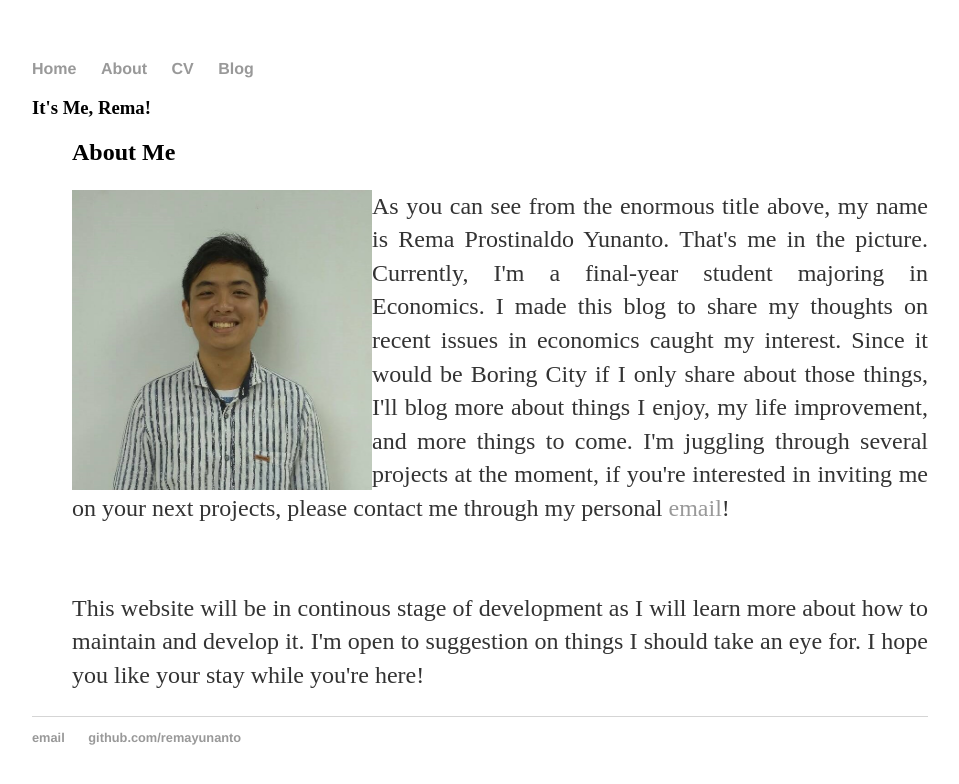
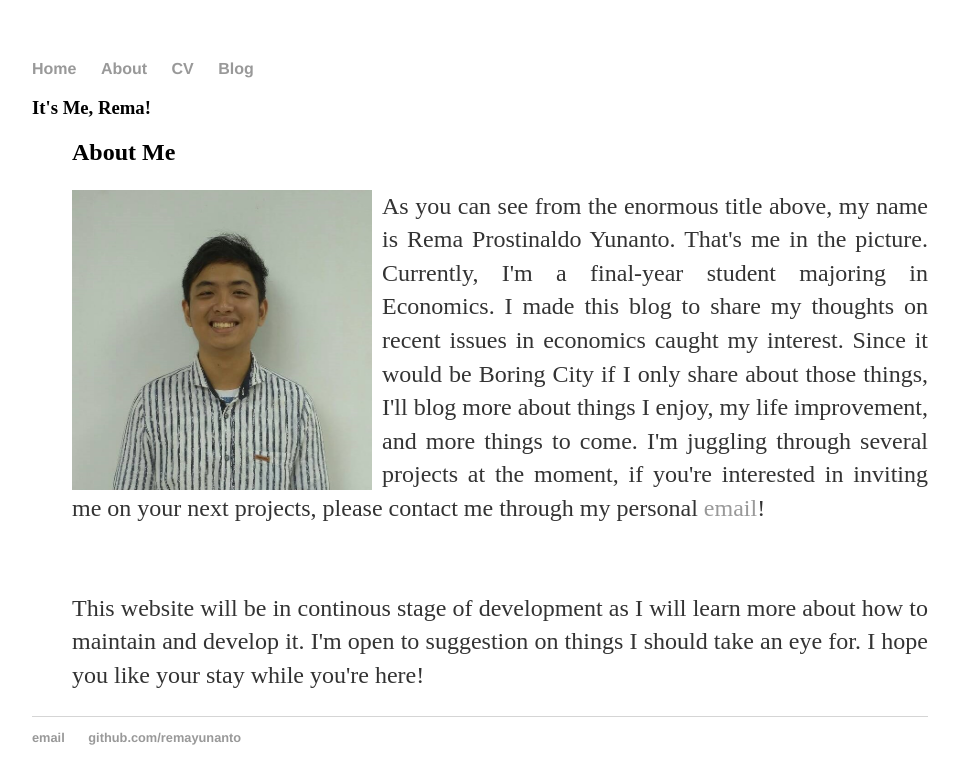
Before and after one commit to remayunanto/remayunanto.github.io, a Jekyll site: the page built from about/index.html, in a window 1280 px wide. Shown: the top 784 px of the page, without its empty margins (160-1119 px from the left). Built offline with Jekyll 4.4.1, drawn with Linux system fonts in a browser that asks for light colours.

Commit message:
Update main.css

```diff
--- a/css/main.css
+++ b/css/main.css
@@ -9,7 +9,7 @@ body {
 
 img {
     float: left;
-    padding: 0 0 0 0;
+    padding: 0 10px 0 0;
 }
 
 nav ul, footer ul {
```
